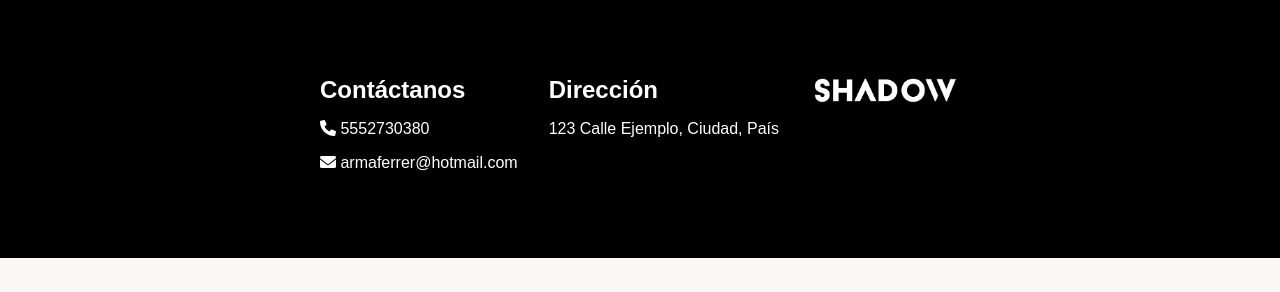
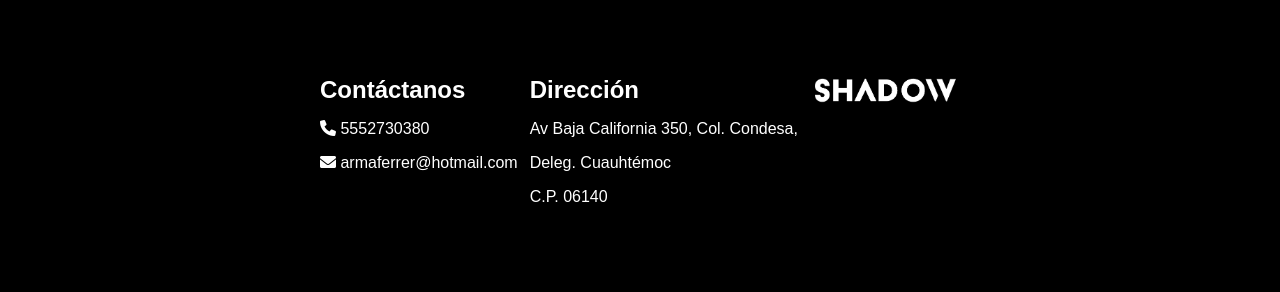
Before and after one commit to valewelsh/shadow.github.io, a plain HTML site: page index.html in a window 1280 px wide. Shown: the part 3742-4034 px from the top of the page. Before the commit the page ends 4000 px from the top, so only its background shows below. Drawn offline with Linux system fonts and the light colour scheme; a web font is replaced by a local one.

Commit message:
Update index.html

```diff
--- a/index.html
+++ b/index.html
@@ -64,7 +64,9 @@
             </div>
             <div class="address-section">
                 <h3 class="footer-title">Dirección</h3>
-                <p class="footer-body">123 Calle Ejemplo, Ciudad, País</p>
+                <p class="footer-body">Av Baja California 350, Col. Condesa,</p>
+                <p class="footer-body">Deleg. Cuauhtémoc</p>
+                <p class="footer-body">C.P. 06140</p>
             </div>
             <img src="imagenes/logowhite.png" alt="Logo" class="footer-logo">
         </div>
```
